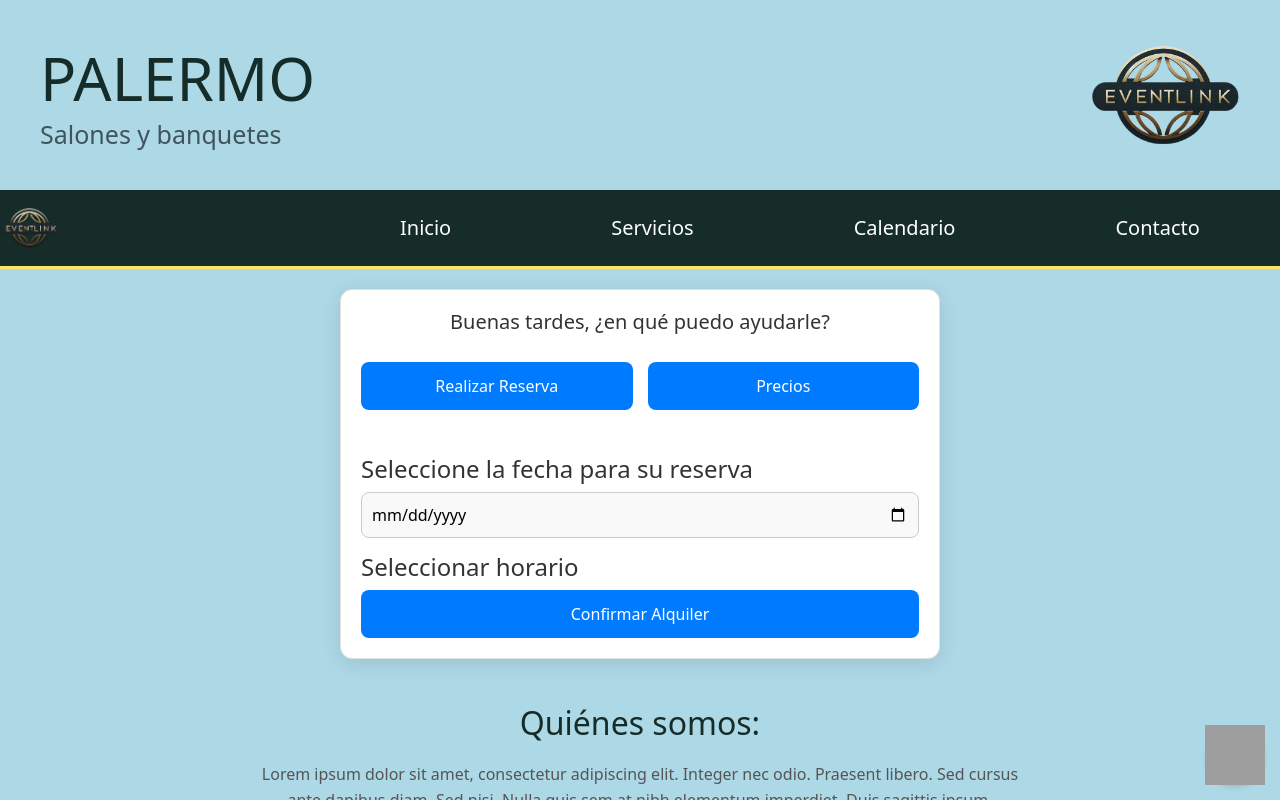
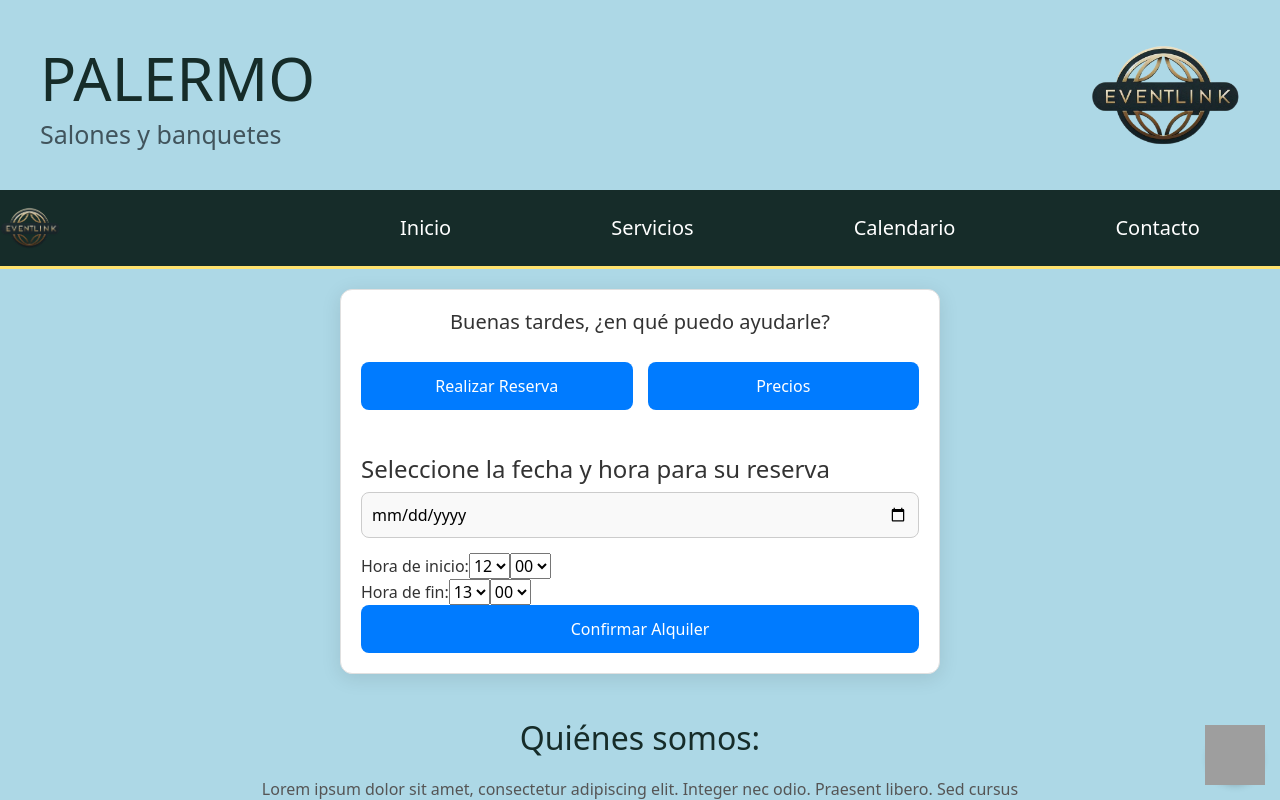
Before and after one commit to Alan934/evenlink, a React (Vite) app: page / in a window 1280 px wide. Both pictures are taken after a click on the button "Realizar Reserva". Shown: the top 800 px of the page. Built offline with nearby package versions, Linux system fonts and the light colour scheme; grey boxes are pictures that could not be loaded.

Commit message:
add hours and css

```diff
--- a/src/components/VentanaAsistente.tsx
+++ b/src/components/VentanaAsistente.tsx
@@ -42,7 +42,7 @@ const VirtualAssistant: React.FC = () => {
     const whatsappNumber = "542615406465";
 
     const formattedBookingDate = bookingDate
-      ? `Reserva para el ${bookingDate} de ${startHour}:${startMinute.toString().padStart(2, "0")} a ${endHour}:${endMinute.toString().padStart(2, "0")}`
+      ? `Reserva para el ${bookingDate} a las ${startHour}:${startMinute.toString().padStart(2, "0")} hasta ${endHour}:${endMinute.toString().padStart(2, "0")}`
       : "Fecha no seleccionada";
 
     if (orderSummary) {
@@ -71,61 +71,41 @@ const VirtualAssistant: React.FC = () => {
   };
 
   const handleBooking = async () => {
-    if (!bookingDate) {
-      setMessage("Por favor, selecciona una fecha.");
-      return;
-    }
-
-    const today = new Date();
-    const selectedDate = new Date(bookingDate);
-    if (selectedDate <= today) {
-      setMessage("Error: La fecha de la reserva debe ser posterior al día de hoy.");
-      return;
-    }
 
     const startTime = startHour + startMinute / 60;
     const endTime = endHour + endMinute / 60;
+
     const duration = endTime - startTime;
 
-    if (duration !== hours) {
-      setMessage("Error: La cantidad de horas debe coincidir con el rango de horas seleccionadas.");
-      return;
-    }
-
-    if (startTime >= endTime) {
+    if (duration <= 0) {
         setMessage("Error: La hora de inicio debe ser menor que la hora de fin.");
         return;
     }
 
-    if (endHour === 22 && endMinute !== 0) {
-      setMessage("Error: La hora de 'Hasta' no puede tener minutos si es 22:00.");
-      return;
-    }
+    const selectedHours = Math.floor(duration);
+
+    setHours(selectedHours);
 
     const totalChairsCost = chairs * CHAIR_PRICE;
     const totalTablesCost = tables * TABLE_PRICE;
     const totalHoursCost = hours * HOURLY_RATE;
+    const totalCost = totalChairsCost + totalTablesCost + totalHoursCost;
 
-    if (chairs === 0 && tables === 0) {
-      const totalReservationCost = totalHoursCost;
-      setMessage(`Reserva confirmada para el ${bookingDate} de ${startHour}:${startMinute.toString().padStart(2, "0")} a ${endHour}:${endMinute.toString().padStart(2, "0")} horas.\n\nCosto total de la reserva por horas: ${hours} x $${HOURLY_RATE} = $${totalHoursCost}\nCosto total de la reserva: $${totalReservationCost}`);
-    } else {
-      const totalCost = totalChairsCost + totalTablesCost + totalHoursCost;
-      setOrderSummary({
+    const orderSummary = {
         chairsSummary: `Total de sillas: ${chairs} x $${CHAIR_PRICE} = $${totalChairsCost}`,
         tablesSummary: `Total de mesas: ${tables} x $${TABLE_PRICE} = $${totalTablesCost}`,
         totalCostSummary: `Costo total: $${totalCost}`,
-      });
+    };
 
-      setMessage(`Reserva confirmada para el ${bookingDate} de ${startHour}:${startMinute.toString().padStart(2, "0")} a ${endHour}:${endMinute.toString().padStart(2, "0")} horas.\n\n${orderSummary?.chairsSummary}\n${orderSummary?.tablesSummary}\nCosto total de la reserva por horas: ${hours} x $${HOURLY_RATE} = $${totalHoursCost}\nCosto total de la reserva: $${totalCost}`);
+    setMessage(`Reserva confirmada para el ${bookingDate} de ${startHour}:${startMinute.toString().padStart(2, "0")} a ${endHour}:${endMinute.toString().padStart(2, "0")} horas.\n\n${orderSummary.chairsSummary}\n${orderSummary.tablesSummary}\nCosto total de la reserva por horas: ${hours} x $${HOURLY_RATE} = $${totalHoursCost}\nCosto total de la reserva: $${totalCost}`);
 
     setWhatsappLink(generateWhatsAppMessage());
-    }
 };
+
 
   return (
     <>
-      <h4 className="titulo-asistente"></h4>{/*Colocar titulo del asistente*/}
+      <h4 className="titulo-asistente"></h4>
       <div className="ventana-asistente">
         <h5>Buenas tardes, ¿en qué puedo ayudarle?</h5>
         <div className="button-container" style={{ justifyContent: 'center' }}>
@@ -181,37 +161,79 @@ const VirtualAssistant: React.FC = () => {
 
         {showReservation && (
           <div className="reservation-section">
-            <h4>Seleccione la fecha para su reserva</h4>
+              <h4>Seleccione la fecha y hora para su reserva</h4>
               <input
                   type="date"
                   value={bookingDate}
                   onChange={(e) => setBookingDate(e.target.value)}
                   className="input-date"
               />
-            <h4>Seleccionar horario</h4>
+
+              <div className="time-selection-container">
+                  <div className="time-selection">
+                      <label htmlFor="startHour">Hora de inicio:</label>
+                      <select
+                          id="startHour"
+                          value={startHour}
+                          onChange={(e) => setStartHour(Number(e.target.value))}
+                      >
+                          {[...Array(24).keys()].map((hour) => (
+                              <option key={hour} value={hour}>
+                                  {hour.toString().padStart(2, '0')}
+                              </option>
+                          ))}
+                      </select>
+                      <select
+                          id="startMinute"
+                          value={startMinute}
+                          onChange={(e) => setStartMinute(Number(e.target.value))}
+                      >
+                          {[0, 15, 30, 45].map((minute) => (
+                              <option key={minute} value={minute}>
+                                  {minute.toString().padStart(2, '0')}
+                              </option>
+                          ))}
+                      </select>
+                  </div>
+
+                  <div className="time-selection">
+                      <label htmlFor="endHour">Hora de fin:</label>
+                      <select
+                          id="endHour"
+                          value={endHour}
+                          onChange={(e) => setEndHour(Number(e.target.value))}
+                      >
+                          {[...Array(24).keys()].map((hour) => (
+                              <option key={hour} value={hour}>
+                                  {hour.toString().padStart(2, '0')}
+                              </option>
+                          ))}
+                      </select>
+                      <select
+                          id="endMinute"
+                          value={endMinute}
+                          onChange={(e) => setEndMinute(Number(e.target.value))}
+                      >
+                          {[0, 15, 30, 45].map((minute) => (
+                              <option key={minute} value={minute}>
+                                  {minute.toString().padStart(2, '0')}
+                              </option>
+                          ))}
+                      </select>
+                  </div>
+              </div>
 
               <button onClick={handleBooking} className="asistente-button">
                   Confirmar Alquiler
               </button>
-
-            {message && (
-              <>
-                <p className={message.startsWith("Error:") ? "error-message" : "success-message"}>
-                  {message.split("\n").map((line, index) => (
-                    <span key={index}>
-                      {line}
-                      <br />
-                    </span>
-                  ))}
-                </p>
+              {message && <p className="message">{message}</p>}
               {whatsappLink && (
                   <a href={whatsappLink} target="_blank" rel="noopener noreferrer">
                       <button className="whatsapp-button">Enviar vía WhatsApp</button>
                   </a>
               )}
-              </>
-            )}
           </div>
+
         )}
       </div>
     </>
```
Lines whose indentation alone changed are shown as unchanged.
